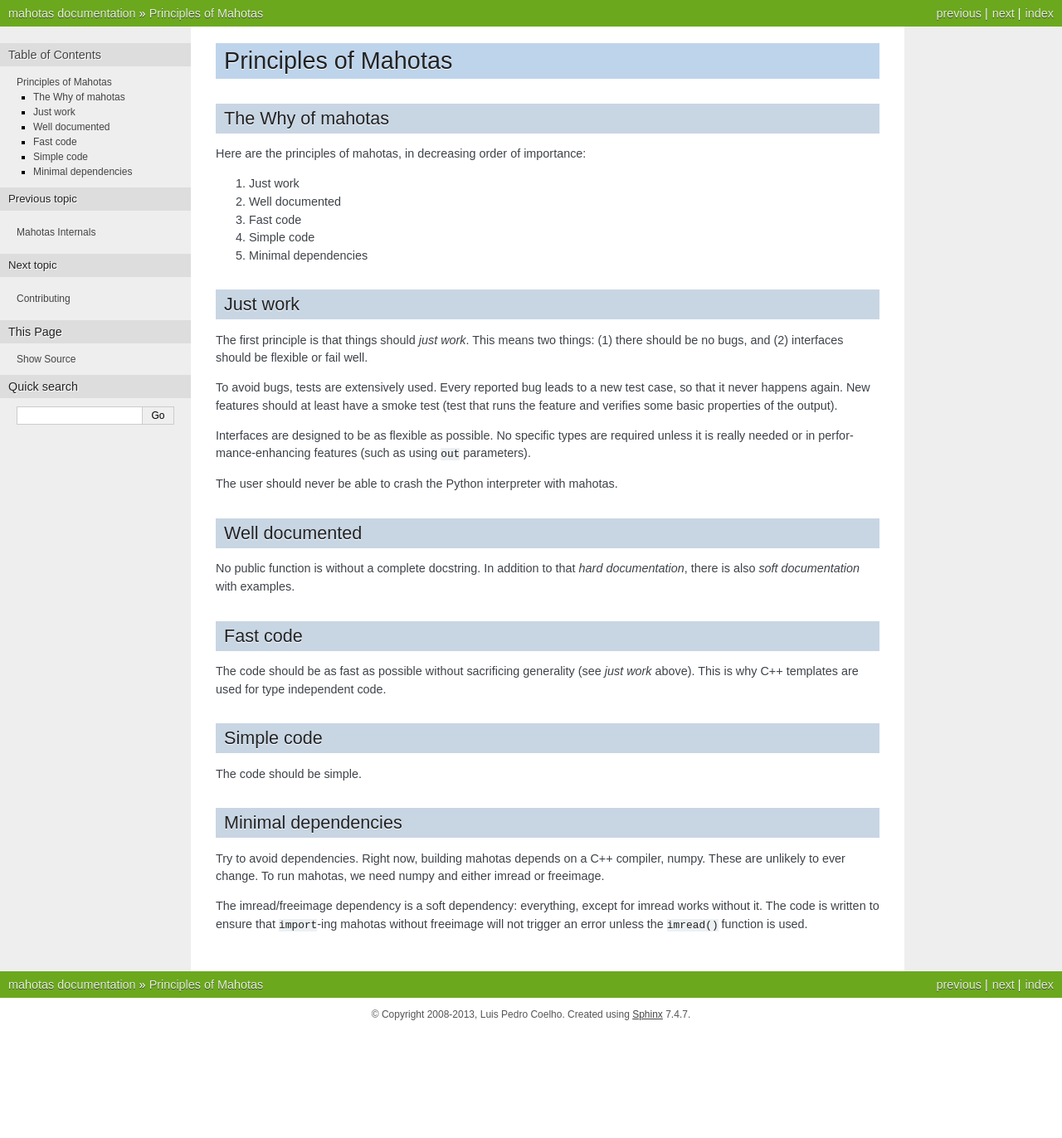
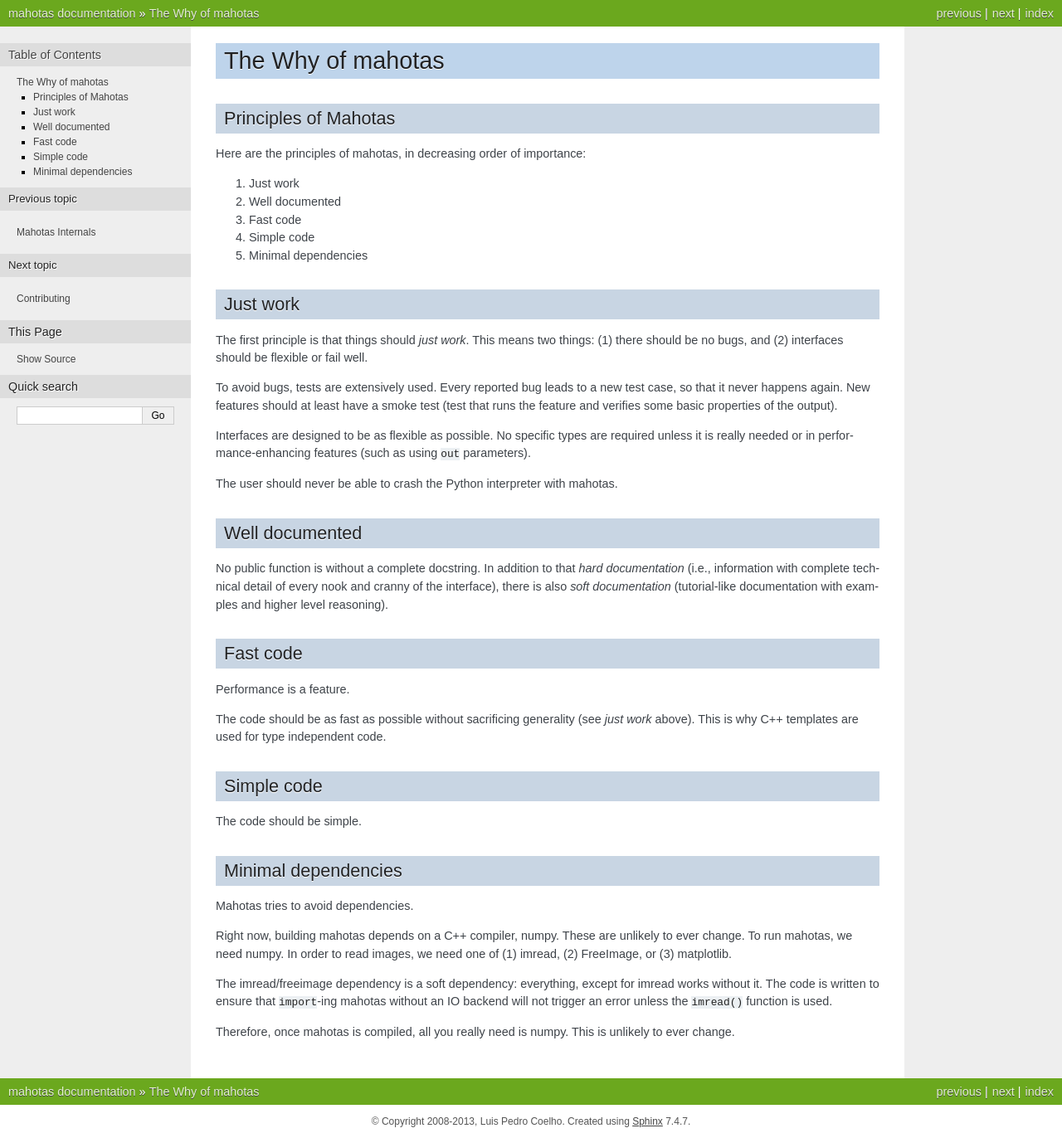
Before and after one commit to luispedro/mahotas, a Sphinx documentation site: the page built from docs/source/principles.rst, in a window 1280 px wide. Shown: the whole page at 83% size. Built offline with Sphinx 7.4.7, drawn with Linux system fonts in a browser that asks for light colours; formulas are drawn with MathJax 3; the version number could not be read and is left out; before the commit the page ends 1243 px from its top, so only the background shows below that.

Commit message:
DOC Why of Mahotas (improved)
Expand the reasoning in this section

```diff
--- a/docs/source/principles.rst
+++ b/docs/source/principles.rst
@@ -1,8 +1,8 @@
-=====================
+==================
+The Why of mahotas
+==================
 Principles of Mahotas
-=====================
-The Why of mahotas
-------------------
+---------------------
 
 Here are the principles of mahotas, in decreasing order of importance:
 
@@ -34,10 +34,14 @@
 ---------------
 
 No public function is without a complete docstring. In addition to that *hard
-documentation*, there is also *soft documentation* with examples.
+documentation* (i.e., information with complete technical detail of every nook
+and cranny of the interface), there is also *soft documentation* (tutorial-like
+documentation with examples and higher level reasoning).
 
 Fast code
 ---------
+
+Performance is a feature.
 
 The code should be as fast as possible without sacrificing generality (see
 *just work* above). This is why C++ templates are used for type independent
@@ -51,11 +55,16 @@
 Minimal dependencies
 --------------------
 
-Try to avoid dependencies. Right now, building mahotas depends on a C++
-compiler, numpy. These are unlikely to ever change. To run mahotas, we need
-numpy and either imread or freeimage.
+Mahotas tries to avoid dependencies.
+
+Right now, building mahotas depends on a C++ compiler, numpy. These are
+unlikely to ever change. To run mahotas, we need numpy. In order to read
+images, we need one of (1) imread, (2) FreeImage, or (3) matplotlib.
 
 The imread/freeimage dependency is a soft dependency: everything, except for imread
 works without it. The code is written to ensure that ``import``-ing mahotas
-without freeimage will not trigger an error unless the ``imread()`` function is
+without an IO backend will not trigger an error unless the ``imread()`` function is
 used.
+
+Therefore, once mahotas is compiled, all you really need is numpy. This is
+unlikely to ever change.
```
